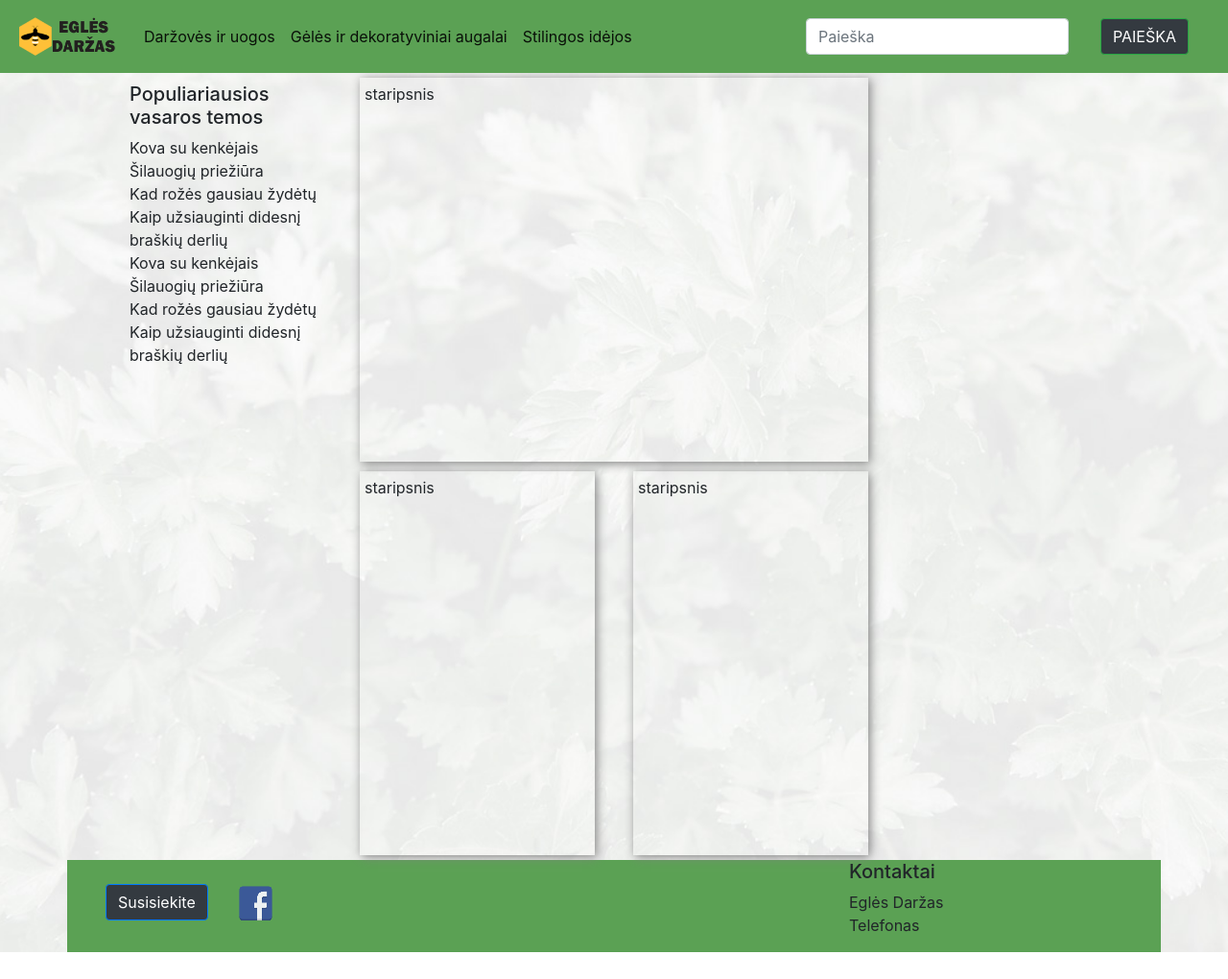
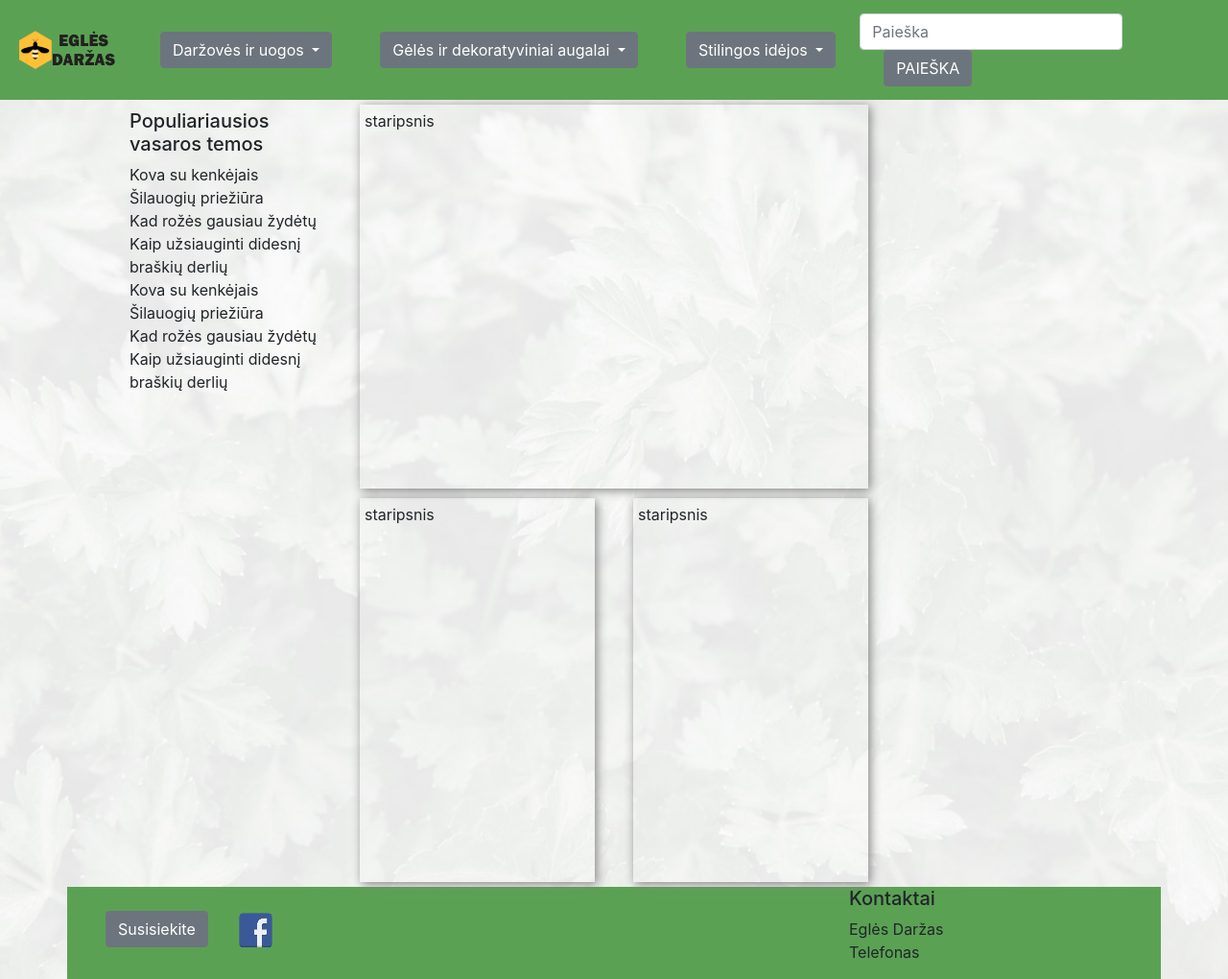
Before and after one commit to grafundzijus/WEB, a plain HTML site: page projektas/bootstrap/index.html in a window 1280 px wide. Shown: the whole page at 96% size. Before the commit the page ends 992 px from the top, so only its background shows below. Drawn offline with nearby package versions, Linux system fonts and the light colour scheme.

Commit message:
pridėti dropdown

```diff
--- a/projektas/bootstrap/index.html
+++ b/projektas/bootstrap/index.html
@@ -1,5 +1,3 @@
-<!doctype html>
-<html lang="en">
 <!doctype html>
 <html lang="en">
 <head>
@@ -25,18 +23,48 @@
     <div class="collapse navbar-collapse" id="navbarText">
       <ul class="navbar-nav mr-auto">
         <li class="nav-item active">
-          <a class="nav-link" href="#"> Daržovės ir uogos <span class="sr-only">(current)</span></a>
+          <div class="dropdown">
+            <button class="btn btn-secondary dropdown-toggle" type="button" id="dropdownMenuButton" data-toggle="dropdown" aria-haspopup="true" aria-expanded="false">
+              Daržovės ir uogos
+            </button>
+            <div class="dropdown-menu" aria-labelledby="dropdownMenuButton">
+              <a class="dropdown-item" href="#">Daržovės</a>
+              <a class="dropdown-item" href="#">Gėlės</a>
+              <a class="dropdown-item" href="#">Daržo Gėlės</a>
+            </div>
+          </div>
+          <!-- <a class="nav-link" href="#"> Daržovės ir uogos <span class="sr-only">(current)</span></a> -->
         </li>
         <li class="nav-item active">
-          <a class="nav-link" href="#"> Gėlės ir dekoratyviniai augalai <span class="sr-only">(current)</span></a>
+          <div class="dropdown">
+            <button class="btn btn-secondary dropdown-toggle" type="button" id="dropdownMenuButton" data-toggle="dropdown" aria-haspopup="true" aria-expanded="false">
+              Gėlės ir dekoratyviniai augalai
+            </button>
+            <div class="dropdown-menu" aria-labelledby="dropdownMenuButton">
+              <a class="dropdown-item" href="#">Gėlės</a>
+              <a class="dropdown-item" href="#">Krūmai</a>
+              <a class="dropdown-item" href="#">Medžiai</a>
+            </div>
+          </div>
+          <!-- <a class="nav-link" href="#"> Gėlės ir dekoratyviniai augalai <span class="sr-only">(current)</span></a> -->
         </li>
         <li class="nav-item active">
-          <a class="nav-link" href="#"> Stilingos idėjos <span class="sr-only">(current)</span></a>
+          <div class="dropdown">
+            <button class="btn btn-secondary dropdown-toggle" type="button" id="dropdownMenuButton" data-toggle="dropdown" aria-haspopup="true" aria-expanded="false">
+              Stilingos idėjos
+            </button>
+            <div class="dropdown-menu" aria-labelledby="dropdownMenuButton">
+              <a class="dropdown-item" href="#">Idėjos</a>
+              <a class="dropdown-item" href="#">Stilingos</a>
+              <a class="dropdown-item" href="#">Daržo stilius</a>
+            </div>
+          </div>
+          <!-- <a class="nav-link" href="#"> Stilingos idėjos <span class="sr-only">(current)</span></a> -->
         </li>
       </ul>
       <form class="form-inline my-2 my-lg-0">
         <input class="form-control mr-sm-2" type="search" placeholder="Paieška" aria-label="Search">
-        <button class="btn btn-outline-success my-2 my-sm-0 bg-dark text-white" type="submit">PAIEŠKA</button>
+        <button class="btn btn-secondary  my-2 my-sm-0" type="submit">PAIEŠKA</button>
       </form>
     </div>
   </nav>
@@ -95,7 +123,7 @@
         <div class=" col-md-8">
 
         <!-- Button trigger modal -->
-        <button type="button" class="btn btn-primary bg-dark text-white" data-toggle="modal" data-target="#exampleModal">
+        <button type="button" class="btn btn-secondary" data-toggle="modal" data-target="#exampleModal">
         Susisiekite
         </button>
         <a href=""> <img src="img/fb2.png" alt=""> </a>
```
